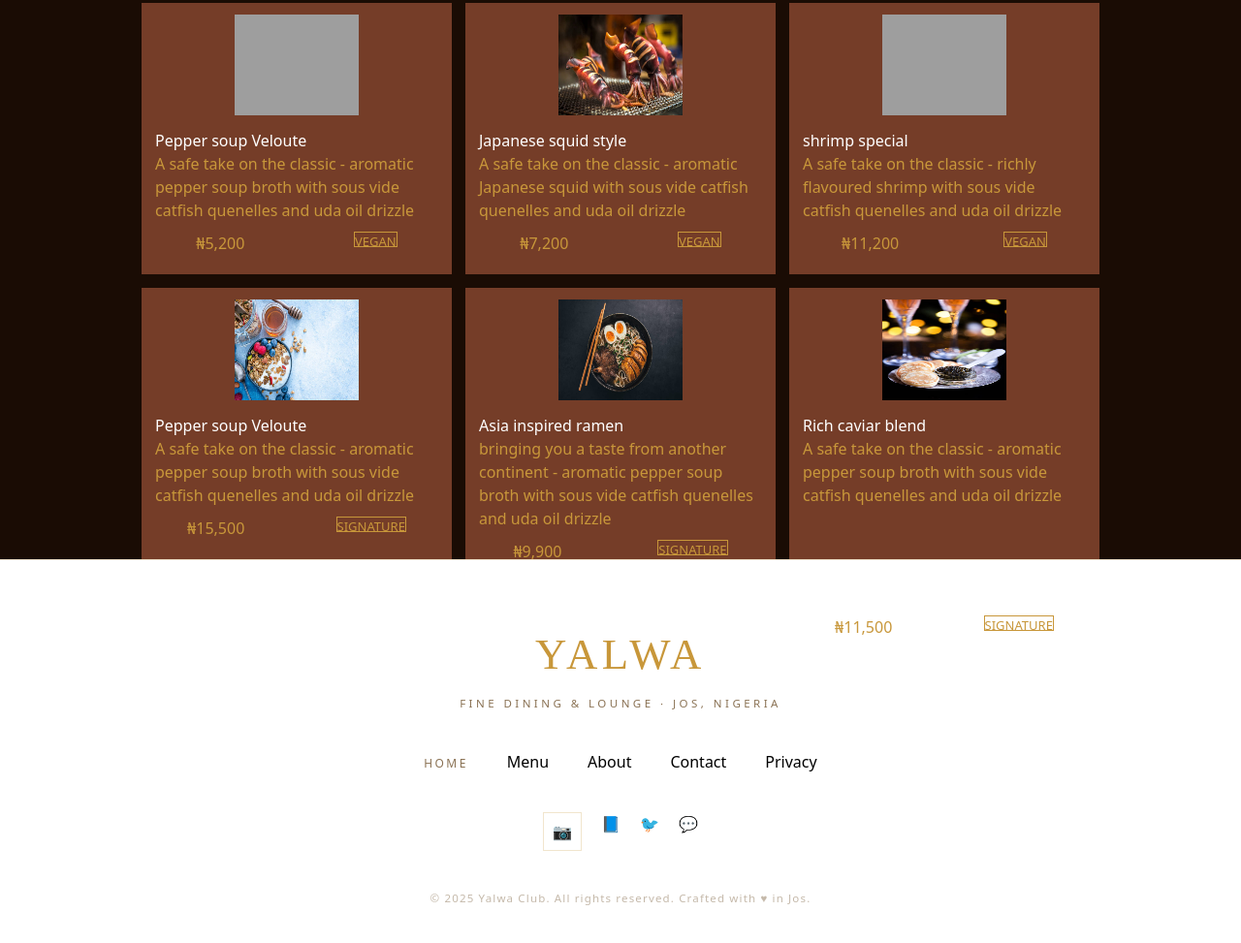
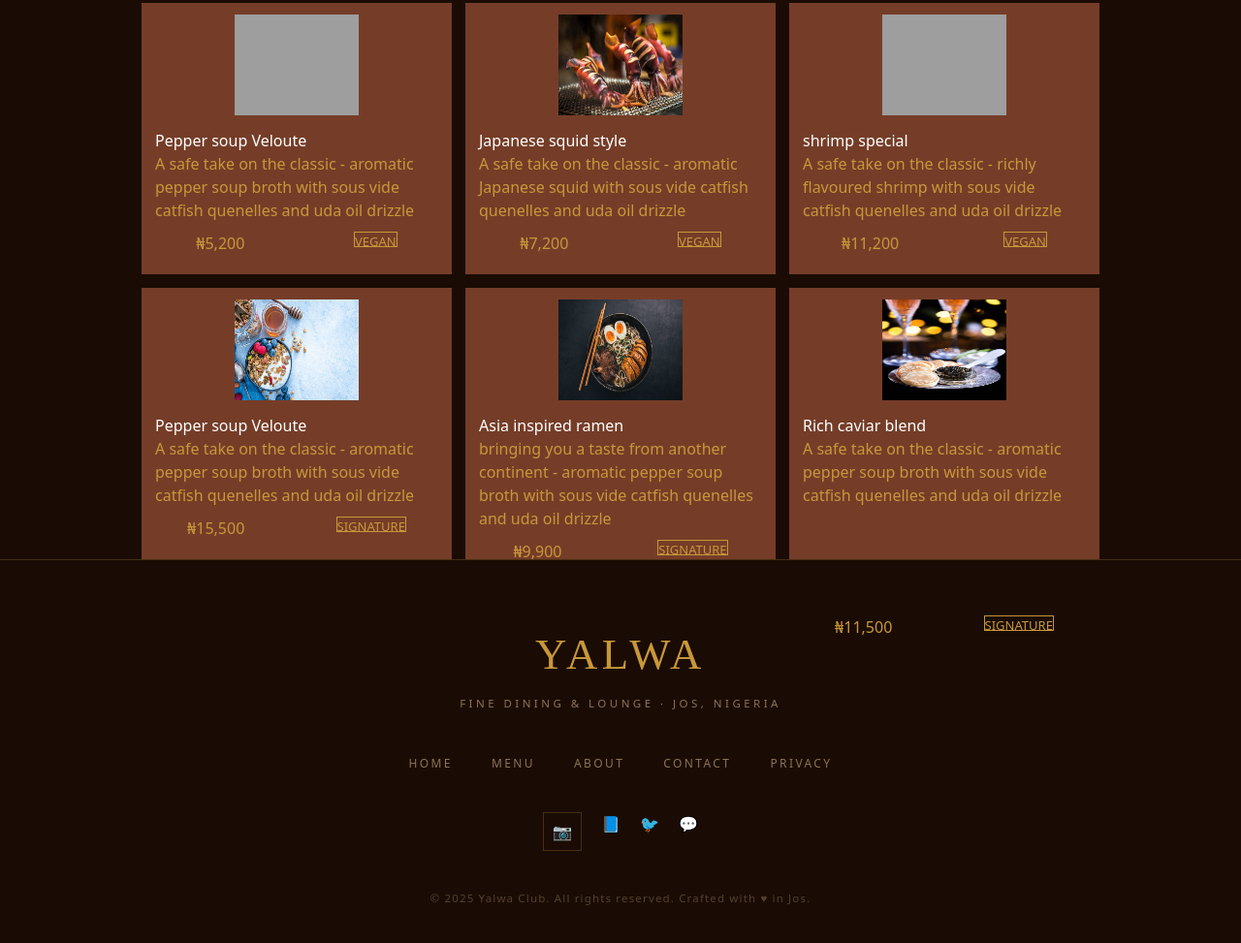
Before and after one commit to DevSolex/Yalwa-Club-Resturant, a website: page src/menu.html in a window 1280 px wide. Shown: the part 191-1164 px from the top of the page at 97% size. Drawn offline with Linux system fonts and the light colour scheme; grey boxes are pictures that could not be loaded; files whose address does not match are found by name.

Commit message:
fix/update the footer style in menu

```diff
--- a/src/menu.html
+++ b/src/menu.html
@@ -198,7 +198,7 @@
           </div>
      </section>
 
-    <footer class="bg-[1A0C04] border-t border-[rgba(200,151,58,0.25)]
+    <footer class="bg-[#1A0C04] border-t border-[rgba(200,151,58,0.25)]
   px-6 md:px-16 py-16 text-center mb-0">
 
         <!-- Logo -->
@@ -216,28 +216,32 @@
         <!-- Links -->
         <ul class="flex flex-wrap justify-center gap-10 mb-10">
             <li>
-                <a href="#" onclick="navigate('home')" class="text-[#8B7355] text-xs tracking-[0.2em] uppercase
+                <a href="/index.html" class="text-[#8B7355] text-xs tracking-[0.2em] uppercase
         hover:text-[#C8973A] transition-colors duration-200">
                     Home
                 </a>
             </li>
             <li>
-                <a href="#" onclick="navigate('menu')" class="footer-link">
+                <a href="#" class="text-[#8B7355] text-xs tracking-[0.2em] uppercase
+        hover:text-[#C8973A] transition-colors duration-200">
                     Menu
                 </a>
             </li>
             <li>
-                <a href="#" onclick="navigate('about')" class="footer-link">
+                <a href="about.html" class="text-[#8B7355] text-xs tracking-[0.2em] uppercase
+        hover:text-[#C8973A] transition-colors duration-200">
                     About
                 </a>
             </li>
             <li>
-                <a href="#" onclick="navigate('contact')" class="footer-link">
+                <a href="contact.html" class="text-[#8B7355] text-xs tracking-[0.2em] uppercase
+        hover:text-[#C8973A] transition-colors duration-200">
                     Contact
                 </a>
             </li>
             <li>
-                <a href="#" class="footer-link">
+                <a href="#" class="text-[#8B7355] text-xs tracking-[0.2em] uppercase
+        hover:text-[#C8973A] transition-colors duration-200">
                     Privacy
                 </a>
             </li>
```
Also changed, not shown: index.html (+1 -1 lines).
